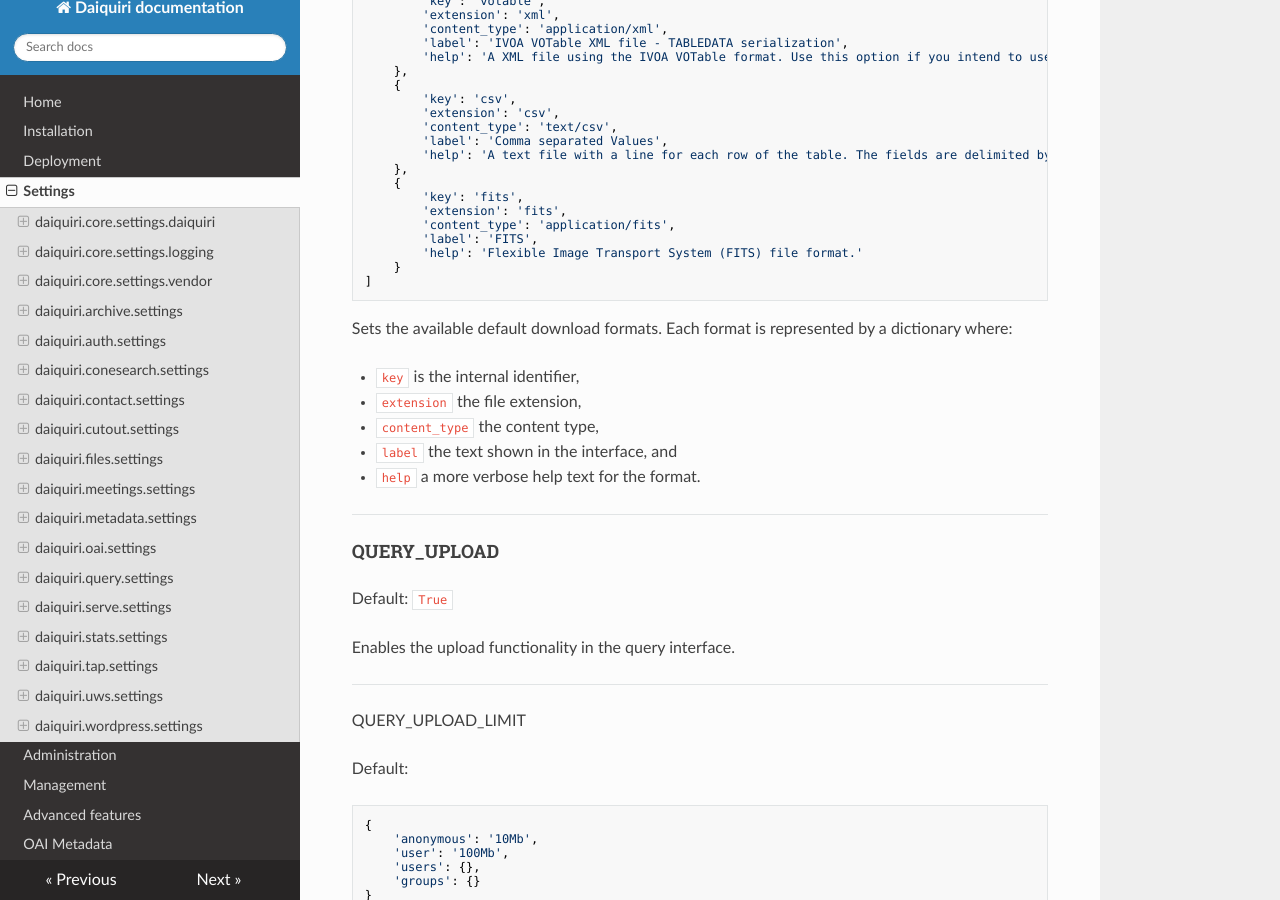
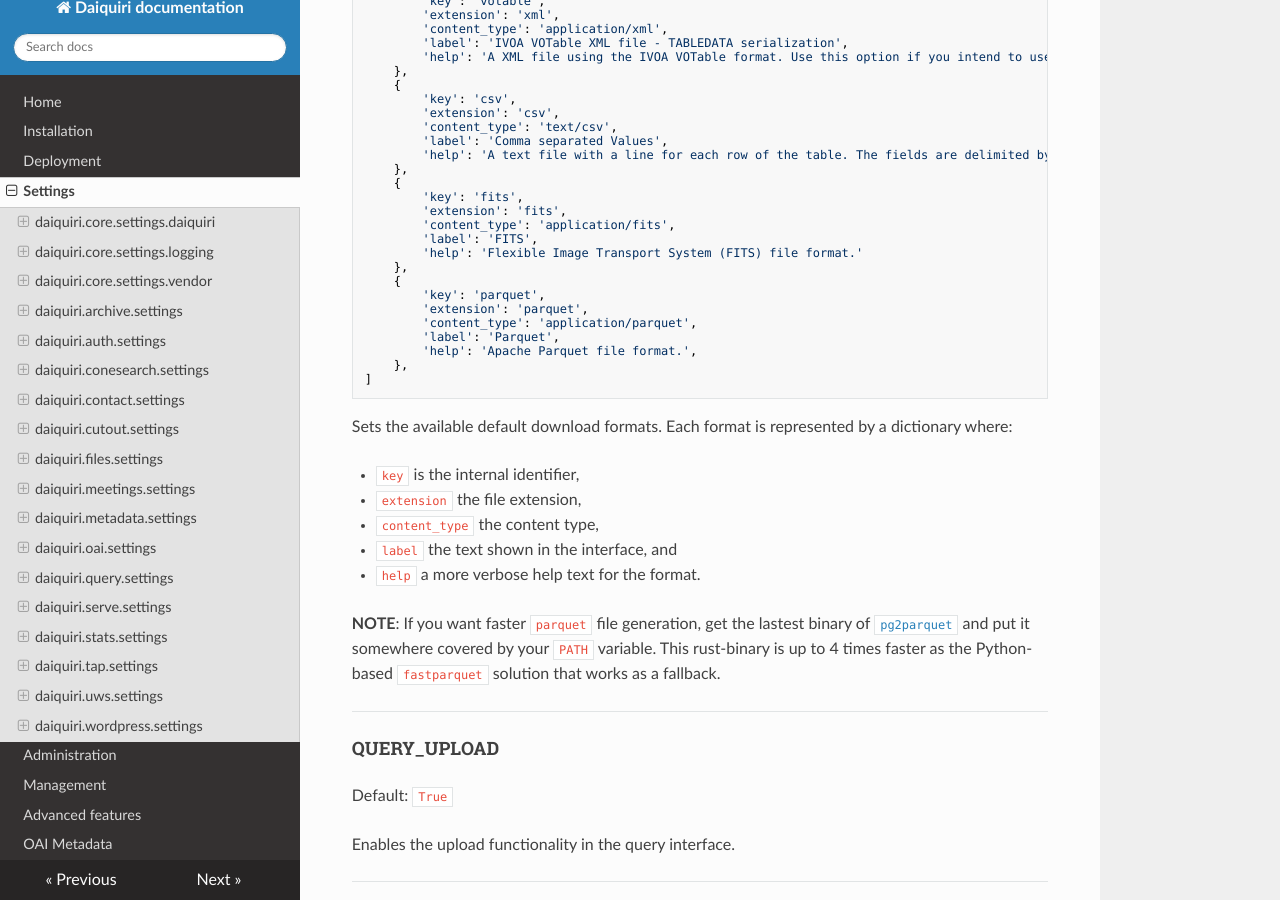
Before and after one commit to django-daiquiri/docs, an MkDocs documentation site: the page built from docs/settings.md, in a window 1280 px wide and 900 px high, scrolled down 22959 px. Built offline with MkDocs 1.6.1, drawn with Linux system fonts in a browser that asks for light colours; nearby versions of some CDN libraries.

Commit message:
document parquet download option

````diff
--- a/docs/settings.md
+++ b/docs/settings.md
@@ -1078,7 +1078,14 @@ Default:
         'content_type': 'application/fits',
         'label': 'FITS',
         'help': 'Flexible Image Transport System (FITS) file format.'
-    }
+    },
+    {
+        'key': 'parquet',
+        'extension': 'parquet',
+        'content_type': 'application/parquet',
+        'label': 'Parquet',
+        'help': 'Apache Parquet file format.',
+    },
 ]
 ```
 
@@ -1089,6 +1096,8 @@ Sets the available default download formats. Each format is represented by a dic
 * `content_type` the content type,
 * `label` the text shown in the interface, and
 * `help` a more verbose help text for the format.
+
+**NOTE**: If you want faster `parquet` file generation, get the lastest binary of [`pg2parquet`](https://github.com/exyi/pg2parquet) and put it somewhere covered by your `PATH` variable. This rust-binary is up to 4 times faster as the Python-based `fastparquet` solution that works as a fallback.
 
 ---
 
````
